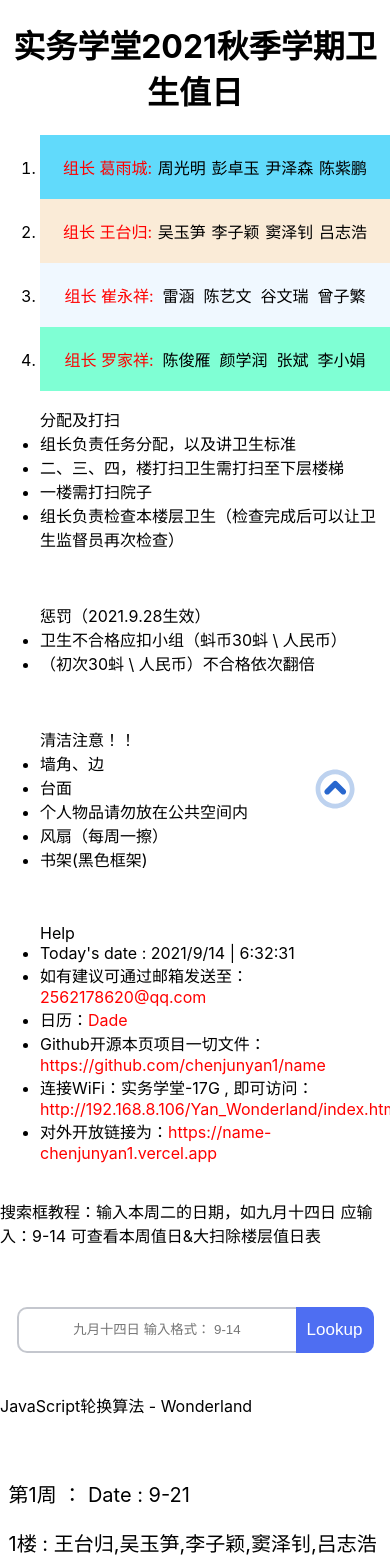
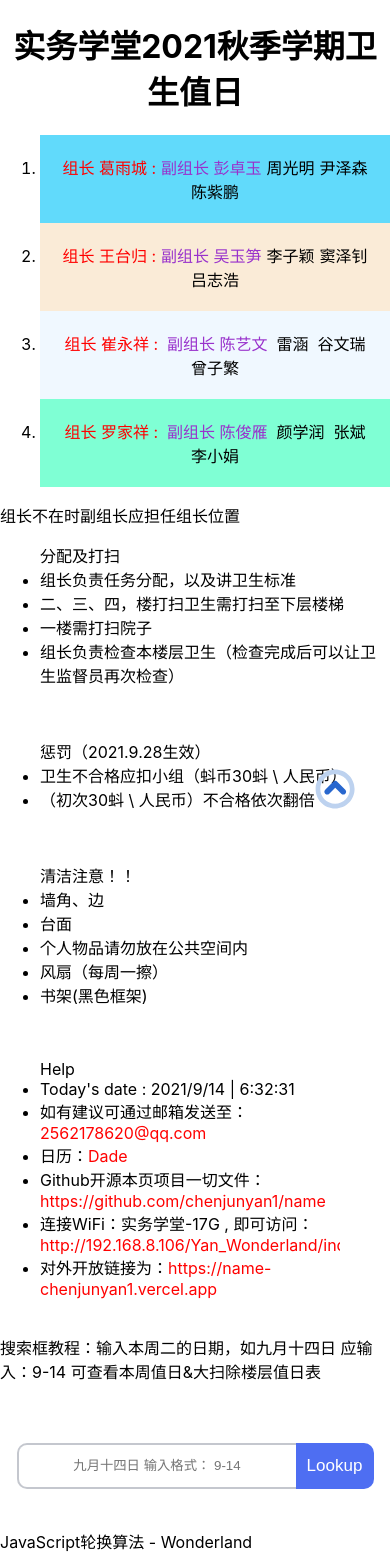
Before and after one commit to chenjunyan1/Hygiene, a React (Create React App) app in the folder value/: page / in a window 390 px wide. Shown: the top 1568 px of the page. Built offline with nearby package versions, Linux system fonts and the light colour scheme.

Commit message:
updata 溢出问题

```diff
--- a/value/src/App.css
+++ b/value/src/App.css
@@ -34,6 +34,10 @@ a{
 }
 .member>div:nth-child(1){
   color: red;
+}
+
+.member>div:nth-child(2){
+  color: darkorchid;
 }
 ol>li:nth-child(1){
   background: #61dafb;
@@ -101,6 +105,14 @@ input:focus{
   align-content: center;
   flex-wrap: wrap;
 }
+
+@media screen and (max-width: 400px) {
+
+.help{
+  overflow-y: auto;
+  width: 300px;
+}
+}
 @media (prefers-reduced-motion: no-preference) {
   .App-logo {
     animation: App-logo-spin infinite 20s linear;
--- a/value/src/App.js
+++ b/value/src/App.js
@@ -19,9 +19,7 @@ class App extends Component {
     }
     this.handleChange = this.handleChange.bind(this);
     this.handleSubmit = this.handleSubmit.bind(this);
-
   }
-
 
   // 监听value
   handleChange(event) {
@@ -122,7 +120,11 @@ class App extends Component {
                           // console.log(item)
                           if (index == 0) {
                             return (
-                              <List key={index} groupLeader={"组长  " + item + ":"} />
+                              <List key={index} groupLeader={"组长  " + item + " :"} />
+                            )
+                          } else if (index == 1) {
+                            return (
+                              <List key={index} groupLeader={"副组长  " + item} />
                             )
                           } else {
                             return (
@@ -137,6 +139,9 @@ class App extends Component {
               })
             }
           </ol>
+          <div>
+            组长不在时副组长应担任组长位置
+          </div>
         </div>
         <div>
           <ul>
@@ -162,7 +167,7 @@ class App extends Component {
             <li>书架(黑色框架)</li>
           </ul>
           <br />
-          <ul>
+          <ul className="help">
             Help
             <li>
               <Time />
--- a/value/src/date.json
+++ b/value/src/date.json
@@ -1,8 +1,8 @@
 {
     "nameList":{
-        "one":["葛雨城","周光明","彭卓玉","尹泽森","陈紫鹏"],
+        "one":["葛雨城","彭卓玉","周光明","尹泽森","陈紫鹏"],
         "tw0":["王台归","吴玉笋","李子颖","窦泽钊","吕志浩"],
-        "three":["崔永祥","雷涵","陈艺文","谷文瑞","曾子繁"],
+        "three":["崔永祥","陈艺文","雷涵","谷文瑞","曾子繁"],
         "four":["罗家祥","陈俊雁","颜学润","张斌","李小娟"]
     }
 }
```
Also changed, not shown: 10 other files (tests, documents, lock files or other folders).
